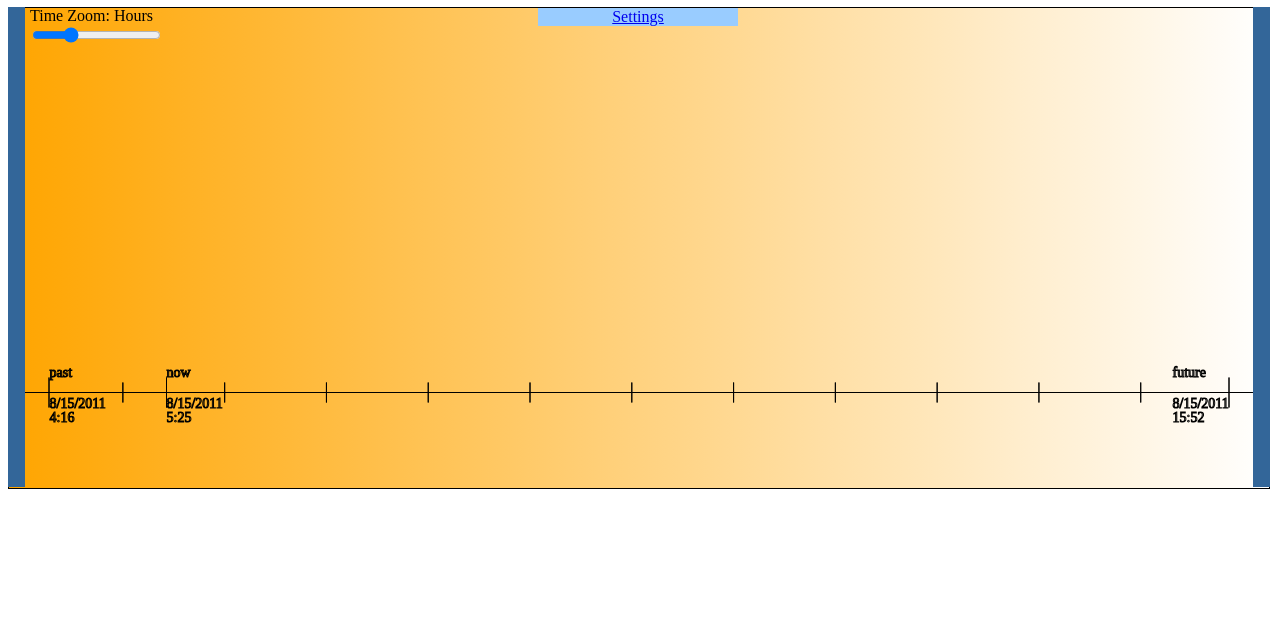
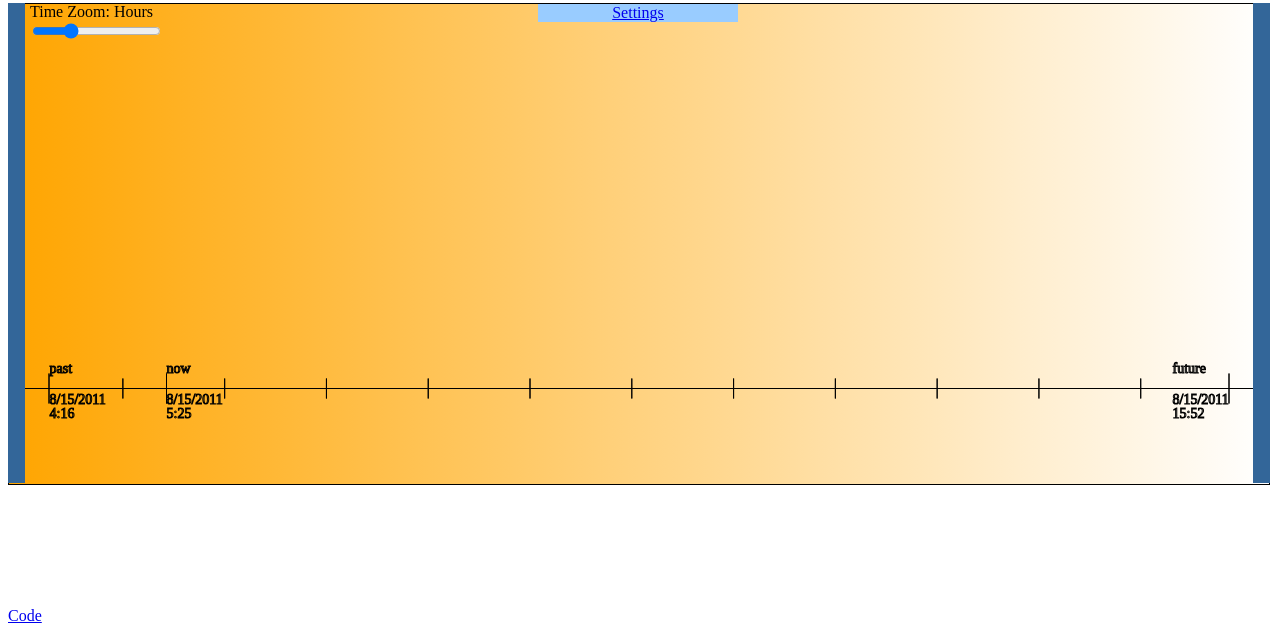
Before and after one commit to pwoodworth/timeline-js, a plain HTML site: page index.html in a window 1280 px wide. Shown: the part 175-800 px from the top of the page. Drawn offline with Linux system fonts and the light colour scheme.

Commit message:
Added a link to Google Projects to bottom of index.html

```diff
--- a/index.css
+++ b/index.css
@@ -1,6 +1,3 @@
-body {
-}
-
 #ad_wrapper
 {
     width: 728px;
@@ -8,3 +5,8 @@ body {
     margin: 0px;
     border: 0px;
 }
+
+footer{
+	bottom: 0px;
+	position: absolute;
+}
--- a/index.html
+++ b/index.html
@@ -6,6 +6,7 @@
 	<!--<script type="text/javascript" src="/timeline-js/lib/jquery.mousewheel.min.js"></script>-->
 	<script type="text/javascript" src="Timeline.js"></script>
 	<link rel="Stylesheet" href="timeline.css" />
+	<link rel="Stylesheet" href="index.css" />
 </head>
 <body>
 	<div id="ad_wrapper">
@@ -21,5 +22,8 @@
 		setInterval('timeline.draw()', 60);
 
 	</script>
+	<footer>
+	  <a href="http://code.google.com/p/timeline-js">Code</a>
+	</footer>
 </body>
 </html>
```
